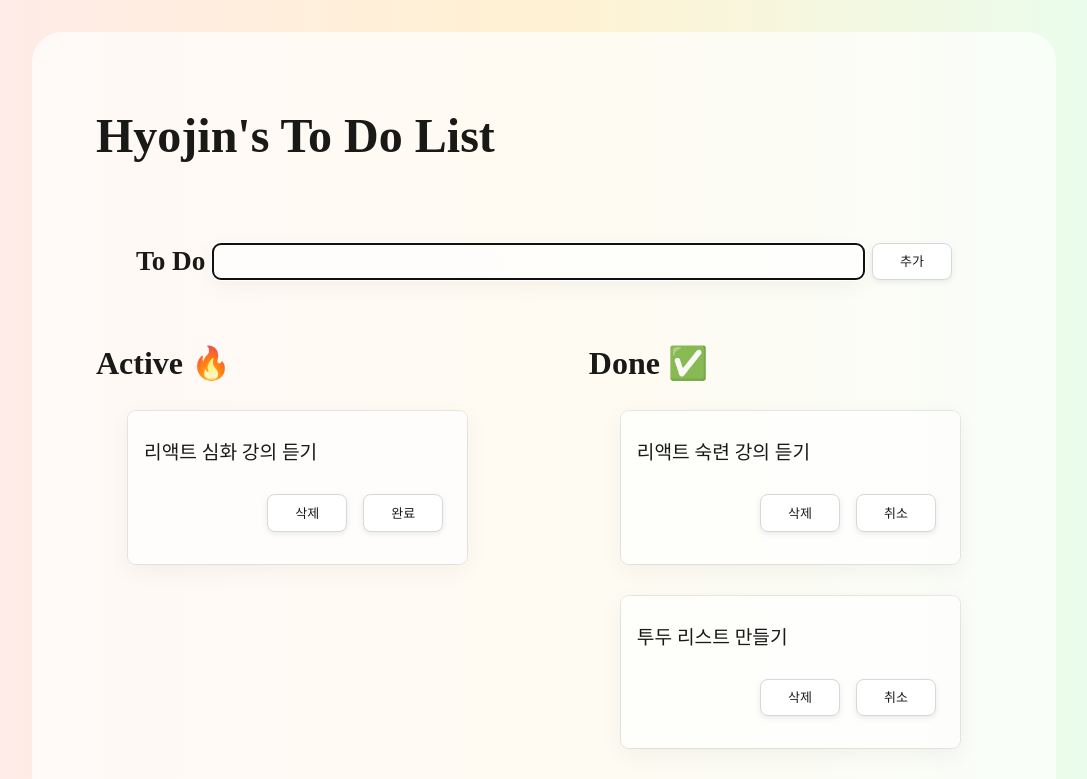
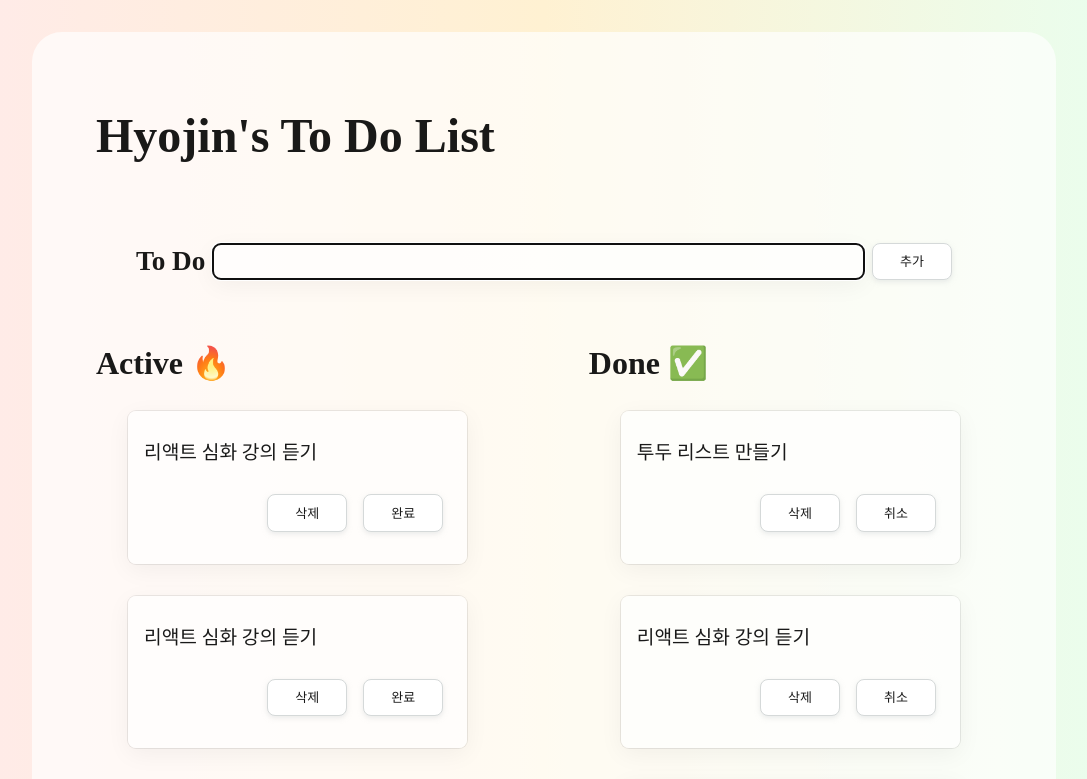
Before and after one commit to su-no/react-todo-list, a React (Create React App) app: page / in a window 1280 px wide. Shown: the top 779 px of the page, without its empty margins (96-1183 px from the left). Built offline with nearby package versions, Linux system fonts and the light colour scheme; data requests are answered from the project's data file.

Commit message:
Feat: json-server, axios 셋팅

```diff
--- a/db.json
+++ b/db.json
@@ -1,19 +1,19 @@
 {
   "todos": [
     {
-      "id": "90189503-f781-47ae-95c0-01c72f165590",
-      "isDone": true,
-      "todo": "리액트 숙련 강의 듣기"
-    },
-    {
-      "id": "f04b5152-00f1-4656-871f-b3cf15d3fb6d",
+      "id": "2eN2Owq",
       "isDone": true,
       "todo": "투두 리스트 만들기"
     },
     {
-      "id": "b2385f05-7824-4c28-829a-5d208ee5a634",
+      "id": "lP77KLZ",
+      "isDone": true,
+      "todo": "리액트 심화 강의 듣기"
+    },
+    {
       "isDone": false,
-      "todo": "리액트 심화 강의 듣기"
+      "todo": "리액트 심화 강의 듣기",
+      "id": "JYv0bih"
     }
   ]
 }
--- a/package.json
+++ b/package.json
@@ -7,10 +7,12 @@
     "@testing-library/jest-dom": "^5.14.1",
     "@testing-library/react": "^13.0.0",
     "@testing-library/user-event": "^13.2.1",
+    "axios": "^1.2.1",
     "json-server": "^0.17.1",
     "react": "^18.2.0",
     "react-dom": "^18.2.0",
     "react-is": "^18.2.0",
+    "react-query": "^3.39.2",
     "react-redux": "^8.0.5",
     "react-router-dom": "^6.5.0",
     "react-scripts": "5.0.1",
--- a/src/components/AddForm/AddForm.jsx
+++ b/src/components/AddForm/AddForm.jsx
@@ -3,6 +3,7 @@ import { useDispatch } from 'react-redux';
 import { addTodo } from '../../store/modules/todosSlice';
 import Button from '../common/Button/Button';
 import * as styled from './AddForm.style';
+import axios from 'axios';
 
 export default function AddForm() {
   const [todoValue, setTodoValue] = useState('');
@@ -26,6 +27,7 @@ export default function AddForm() {
     }
     // todo 추가
     dispatch(addTodo(todo));
+    axios.post('http://localhost:3001/todos', { isDone: false, todo });
     setVisible(false); // 경고문구 숨김
     setTodoValue('');
   };
--- a/src/components/Todo/Todo.jsx
+++ b/src/components/Todo/Todo.jsx
@@ -4,6 +4,7 @@ import { useNavigate } from 'react-router-dom';
 import { deleteTodo, toggleTodo } from '../../store/modules/todosSlice';
 import Button from '../common/Button/Button';
 import * as styled from './Todo.style';
+import axios from 'axios';
 
 export default function Todo({ todo, isDone, id }) {
   const dispatch = useDispatch();
@@ -13,12 +14,14 @@ export default function Todo({ todo, isDone, id }) {
   const handleDelete = () => {
     if (window.confirm('정말 삭제하시겠습니까?')) {
       dispatch(deleteTodo(id));
+      axios.delete(`http://localhost:3001/todos/${id}`);
     }
   };
 
   // todo 상태를 업데이트 하는 함수
   const handleToggle = () => {
     dispatch(toggleTodo(id, todo));
+    axios.patch(`http://localhost:3001/todos/${id}`, { isDone: true });
   };
 
   return (
--- a/src/components/TodoList/TodoList.jsx
+++ b/src/components/TodoList/TodoList.jsx
@@ -1,15 +1,20 @@
 import React, { useEffect } from 'react';
-import { useSelector } from 'react-redux';
+import { useDispatch, useSelector } from 'react-redux';
+import { initializeTodos } from '../../store/modules/todosSlice';
 import Todo from '../Todo/Todo';
 import * as styled from './TodoList.style';
+import axios from 'axios';
 
 export default function TodoList({ name }) {
   const isActiveList = name === 'active' ? true : false;
   const todos = useSelector((state) => state.todos);
+  const dispatch = useDispatch();
 
   useEffect(() => {
-    localStorage.setItem('todos', JSON.stringify(todos));
-  }, [todos]);
+    axios.get('http://localhost:3001/todos').then((res) => {
+      dispatch(initializeTodos(res.data));
+    });
+  }, []);
 
   return (
     <styled.Container>
--- a/src/store/modules/todosSlice.js
+++ b/src/store/modules/todosSlice.js
@@ -4,8 +4,11 @@ import initialTodos from '../../assets/data/initialTodos';
 
 export const todosSlice = createSlice({
   name: 'todos',
-  initialState: readLocalStorageTodos(),
+  initialState: [],
   reducers: {
+    initializeTodos: (state, action) => {
+      state.push(...action.payload);
+    },
     addTodo: (state, action) => {
       state.push({
         id: uuid(),
@@ -24,10 +27,6 @@ export const todosSlice = createSlice({
   },
 });
 
-export const { addTodo, deleteTodo, toggleTodo } = todosSlice.actions;
+export const { initializeTodos, addTodo, deleteTodo, toggleTodo } =
+  todosSlice.actions;
 export default todosSlice.reducer;
-
-function readLocalStorageTodos() {
-  const todos = localStorage.getItem('todos');
-  return todos ? JSON.parse(localStorage.getItem('todos')) : initialTodos;
-}
```
Also changed, not shown: .pnp.cjs, 1 other file (tests, documents, lock files or other folders).
